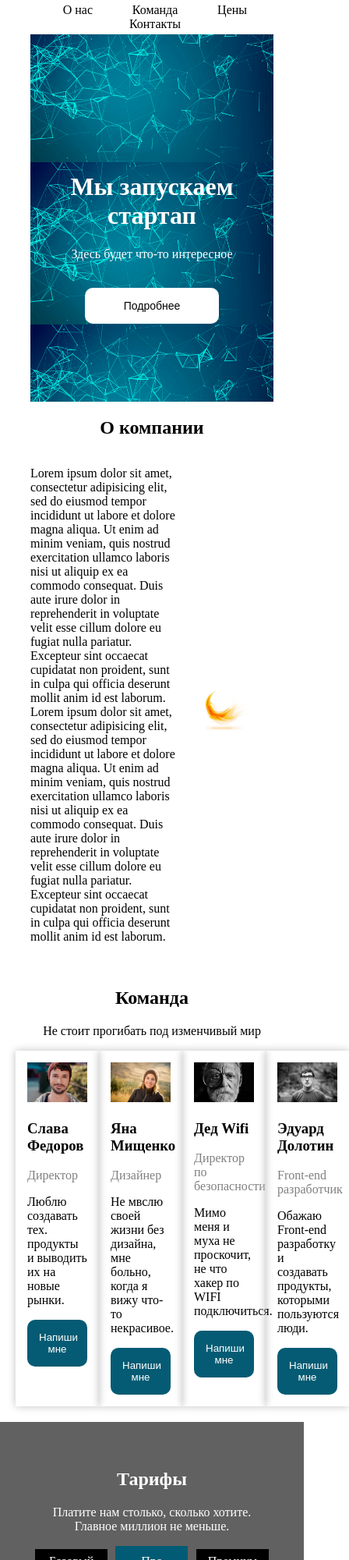
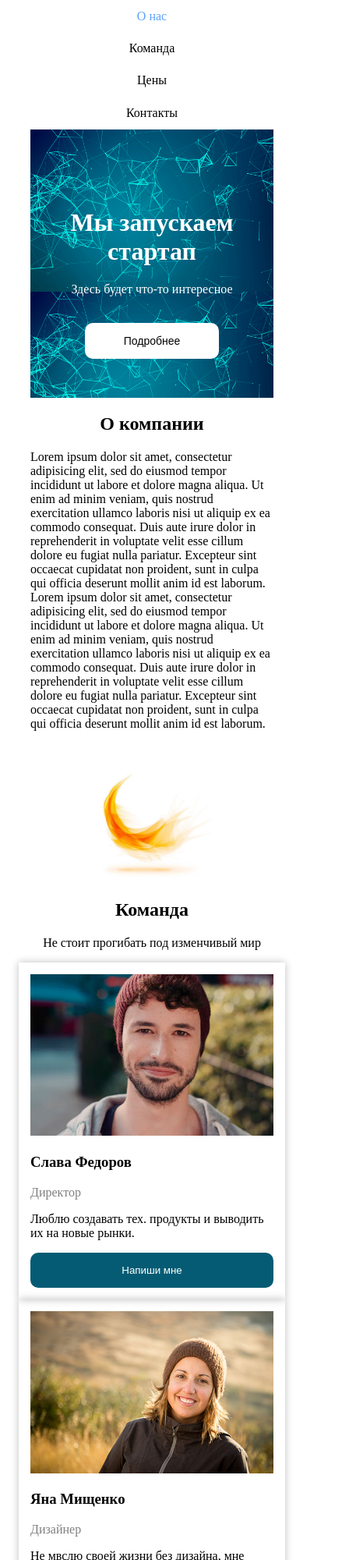
Before and after one commit to prolovenn/startap, a plain HTML site: page index.html in a window 390 px wide. Shown: the top 2000 px of the page at 78% size, 448 px wide, since content can reach past the window. Drawn offline with Linux system fonts and the light colour scheme.

Commit message:
Add files via upload

```diff
--- a/index.html
+++ b/index.html
@@ -4,6 +4,8 @@
 	<meta charset="utf-8">
 	<meta name="viewport" content="width=device-width, initial-scale=1">
 	<link rel="stylesheet" type="text/css" href="style.css">
+	<link rel="stylesheet" type="text/css" href="mobile.css">
+	<meta name="viewport" content="width=device-width, initial-scale=1.0">
 	<title></title>
 </head>
 <body>
--- /dev/null
+++ b/mobile.css
@@ -0,0 +1,51 @@
+@media (max-width: 640px) {
+	.menu a {
+		display: block;
+		padding: 3%;
+	}
+
+	.menu {
+		position: static;
+		padding: 0;
+	}
+
+	.header {
+		padding-top: 80px;
+		padding-bottom: 50px;
+	}
+
+	.company2 {
+		display: block;
+	}
+
+	.company2 p {
+		width: 100%;
+	}
+
+	.company2 img {
+		width: 100%;
+	}
+
+	.comunity2 {
+		display: block;
+
+	}
+
+	.comunity {
+		padding: 0;
+	}
+
+	.member {
+		width: 80%;
+		margin: auto;
+	}
+
+	.tarifs {
+		display: block;
+	}
+
+	.tarif {
+		width: 90%;
+		margin: auto;
+	}
+}
```
